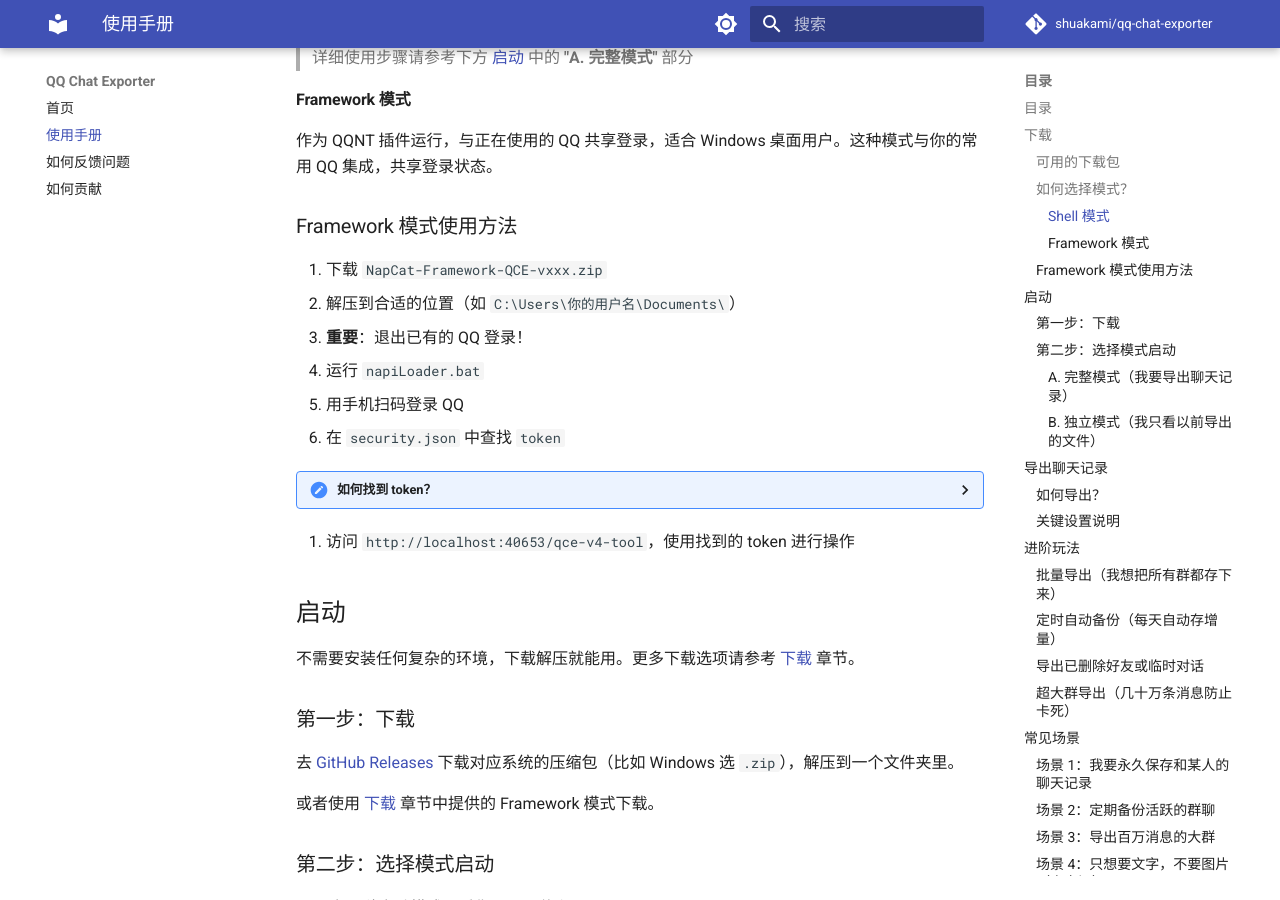
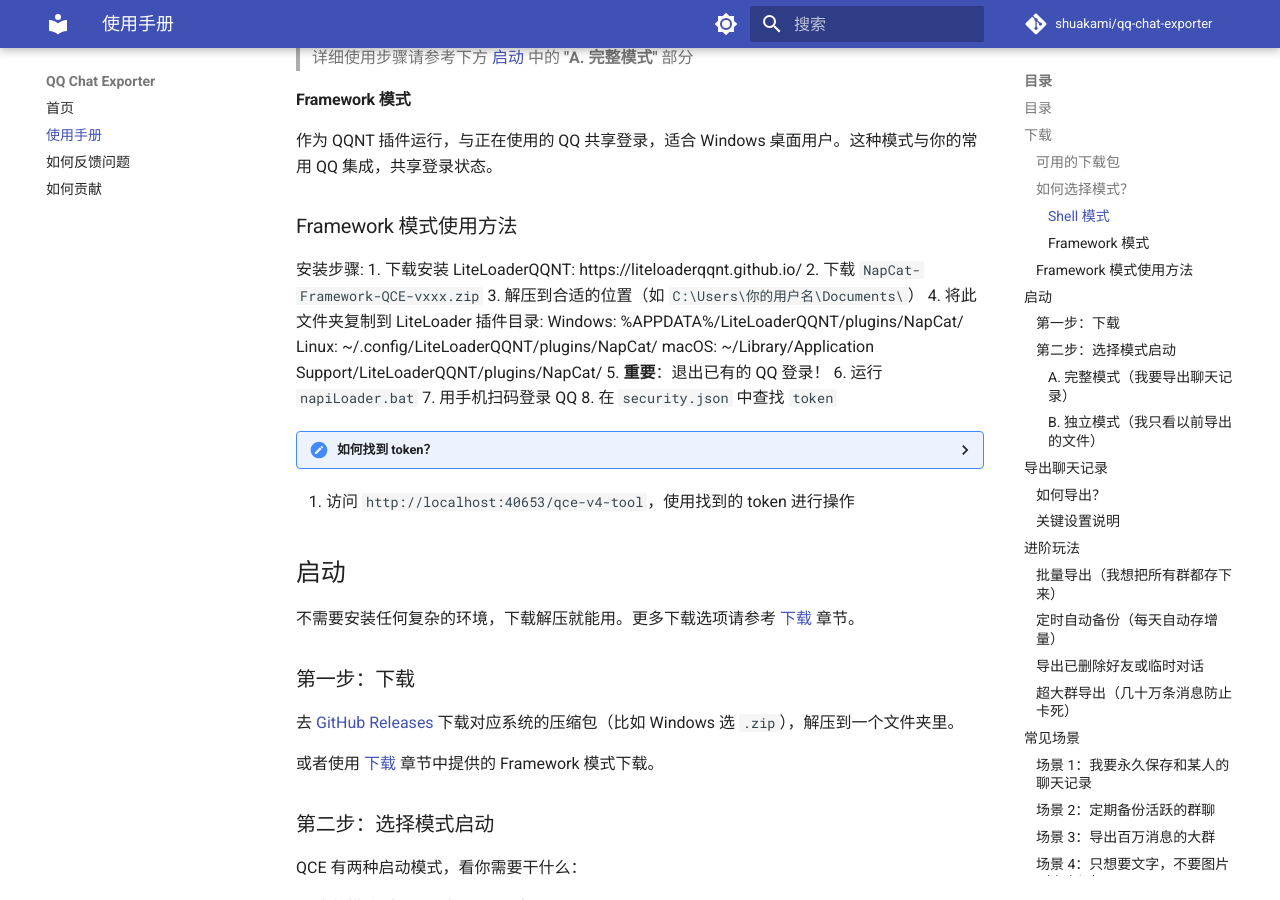
Before and after one commit to shuakami/qq-chat-exporter, an MkDocs documentation site: the page built from docs/guide.md, in a window 1280 px wide and 900 px high, scrolled down 1062 px. Built offline with MkDocs 1.6.1 and Material for MkDocs 9.7.7, drawn with Linux system fonts in a browser that asks for light colours; comment, search, counter and statistics services are not loaded.

Commit message:
补充 Framework 模式安装步骤与路径 (#355)
* docs

guide.md Framework 模式前置

* docs: 补充 Framework 模式安装步骤

```diff
--- a/docs/guide.md
+++ b/docs/guide.md
@@ -33,13 +33,18 @@ QCE 能把 QQ 聊天记录（好友/群聊）保存到电脑上。支持导出
 作为 QQNT 插件运行，与正在使用的 QQ 共享登录，适合 Windows 桌面用户。这种模式与你的常用 QQ 集成，共享登录状态。
 
 ### Framework 模式使用方法
-
-1. 下载 `NapCat-Framework-QCE-vxxx.zip`
-2. 解压到合适的位置（如 `C:\Users\你的用户名\Documents\`）
-3. **重要**：退出已有的 QQ 登录！
-4. 运行 `napiLoader.bat`
-5. 用手机扫码登录 QQ
-6. 在 `security.json` 中查找 `token`
+安装步骤:
+1. 下载安装 LiteLoaderQQNT: https://liteloaderqqnt.github.io/
+2. 下载 `NapCat-Framework-QCE-vxxx.zip`
+3. 解压到合适的位置（如 `C:\Users\你的用户名\Documents\`）
+4. 将此文件夹复制到 LiteLoader 插件目录:
+   Windows: %APPDATA%/LiteLoaderQQNT/plugins/NapCat/
+   Linux: ~/.config/LiteLoaderQQNT/plugins/NapCat/
+   macOS: ~/Library/Application Support/LiteLoaderQQNT/plugins/NapCat/
+5. **重要**：退出已有的 QQ 登录！
+6. 运行 `napiLoader.bat`
+7. 用手机扫码登录 QQ
+8. 在 `security.json` 中查找 `token`
 
 <details>
 <summary><strong>如何找到 token？</strong></summary>
```
Also changed, not shown: other parts of docs/guide.md (+1 -1 lines).
